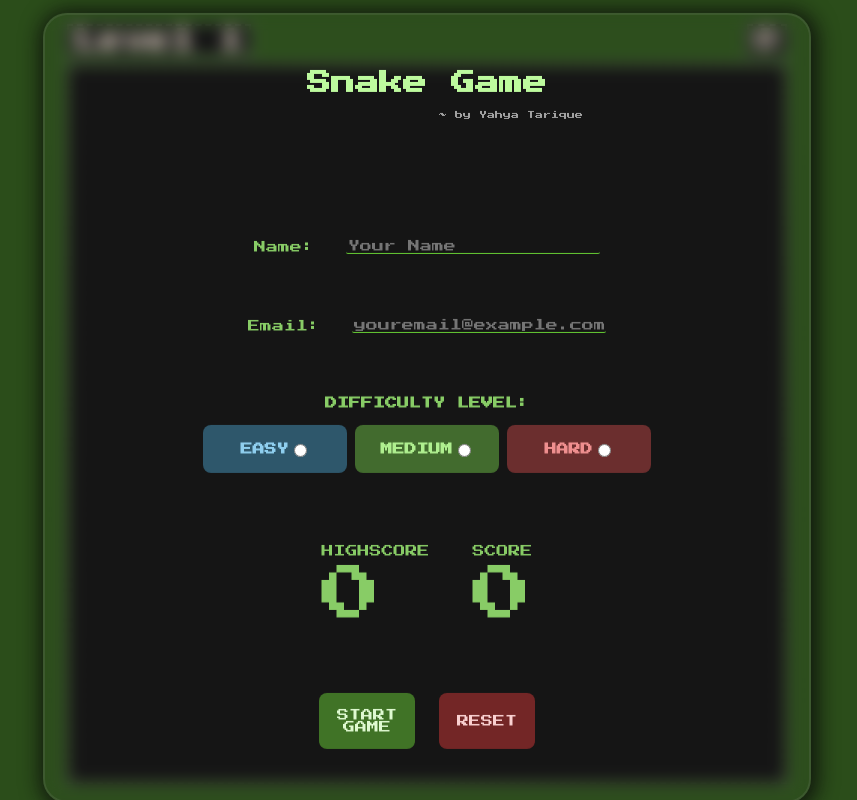
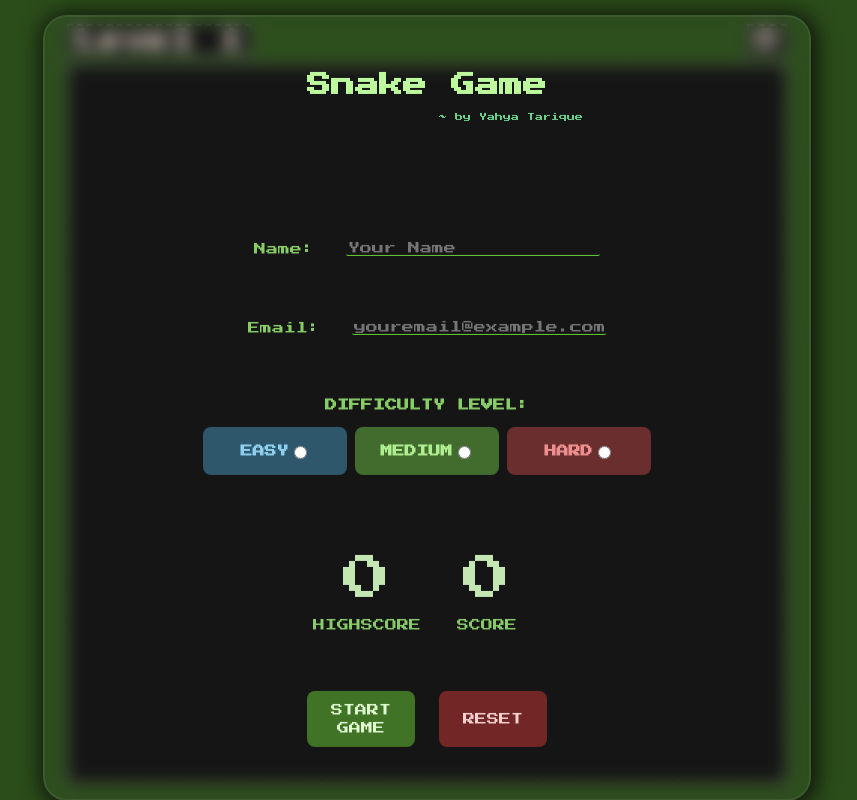
Before and after one commit to yahyatarique/snakeGame, a plain HTML site: page index.html in a window 1280 px wide. Shown: the whole page, without its empty margins (213-1070 px from the left). Drawn offline with Linux system fonts and the light colour scheme.

Commit message:
Fixed Welcome Back and ScoresUI elements alignment.

```diff
--- a/game-ui.js
+++ b/game-ui.js
@@ -88,17 +88,28 @@ export function getUser() {
         userDifficulty = localStorage.getItem('userDifficulty');
         document.querySelector('.difficulty-selector').style.display = 'none';
 
-        welcomeElem.style.display = 'block';
-        welcomeElem.innerHTML =
-        `<div className="hi">
-        Hi!
-        </div>
-        <br>
-        <span>${userName}</span><br>
-        <div class="back">Welcome Back!<div>`;
+        showWelcomeBackElem();
     } else {
         return false;
     }
 
     return true;
 }
+
+function showWelcomeBackElem() {
+    let welcomeBackUserName = document.createElement('span');
+    welcomeBackUserName.innerText = userName;
+
+    let welcomeBackText = document.createElement('div');
+    welcomeBackText.classList.add('back');
+    welcomeBackText.innerText = 'Welcome Back!';
+
+    let hiText = document.createElement('div');
+    hiText.classList.add('hi');
+    hiText.innerText = 'Hi!';
+
+    welcomeElem.appendChild(hiText);
+    welcomeElem.appendChild(welcomeBackUserName);
+    welcomeElem.appendChild(welcomeBackText);
+    welcomeElem.style.display = 'block';
+}
--- a/index.html
+++ b/index.html
@@ -50,14 +50,14 @@
                     </div>
                 </div>
             </div>
-            <div class="highscore-ui flex">
-                <div class="highscore-ui-cont">
+            <div class="scores-ui-cont">
+                <div class="highscore-ui-cont score-item">
+                    <p class="score-ui" id="highscore-ui"></p>
                     <p class="score-title">Highscore</p>
-                    <p class="highscore score-ui" id="highscore-ui"></p>
                 </div>
-                <div class="current-score-ui-cont">
+                <div class="current-score-ui-cont score-item">
+                    <p class="score-ui" id="current-score-ui"></p>
                     <p class="score-title">Score</p>
-                    <p class="current-score score-ui" id="current-score-ui"></p>
                 </div>
             </div>
             <div class="buttons flex">
--- a/style.css
+++ b/style.css
@@ -264,10 +264,10 @@ body {
 }
 
 .start {
-    width: 12vmin;
+    width: min-content;
     height: 7vmin;
     margin: 0.5vmin;
-    padding: 2vmin 0;
+    padding: 0 3vmin;
     border-radius: 1vmin;
     scale: 1;
     transition: all 0.3s ease-in-out;
@@ -275,6 +275,7 @@ body {
     cursor: pointer;
     background-color: hsl(var(--hue), 50%, 30%);
     color: hsl(var(--hue), 80%, 90%);
+    line-height: 1.5em;
 }
 
 .start.started {
@@ -416,30 +417,37 @@ body {
 }
 
 .subtitle {
-    color: hsla(var(--hue), 80%, 100%, 0.6);
+    --hue: 140;
+    color: hsla(var(--hue), 100%, 75%, 0.8);
     font-size: 1vmin;
     margin-right: -15%;
     text-align: end;
 }
 
-.highscore-ui {
-    font-size: 7.5vmin;
+.scores-ui-cont {
+    display: grid;
+    align-items: center;
     justify-content: center;
-    gap: 6%;
+    grid-template-columns: 1fr 1fr;
+    gap: 1em;
     user-select: none;
 }
 
 .score-ui {
-    width: 24%;
+    /* text-align: center; */
+    font-size: 6vmin;
+    margin: 2vmin 0;
+    color: hsl(var(--hue), 50%, 80%);
+}
+
+.score-title {
+    text-transform: uppercase;
+}
+
+.score-item {
     text-align: center;
 }
 
-.score-title {
-    font-size: 1.5vmin;
-    text-transform: uppercase;
-    text-align: center;
-    margin-bottom: 1vmin;
-}
 
 .error {
     --hue: 0;
@@ -453,18 +461,16 @@ body {
     color: hsl(var(--hue), 50%, 50%);
     text-transform: uppercase;
     display: none;
-    line-height: 1.5em;
+    user-select: none;
 }
 
 .welcome span {
-    margin: 2vmin 0vmin;
-    /* padding: 1vmin 2vmin; */
-    font-size: 2.5vmin;
+    line-height: 2em;
+    font-size: 3vmin;
     color: hsl(var(--hue), 50%, 80%);
 }
 
 .welcome > .back {
-    margin-top: 1vmin;
     text-align: end;
     font-size: 1em;
 }
@@ -476,5 +482,4 @@ body {
 .game-over-text + p {
     font-size: 2vmin;
     text-align: right;
-    margin-top: 1vmin;
 }
```
